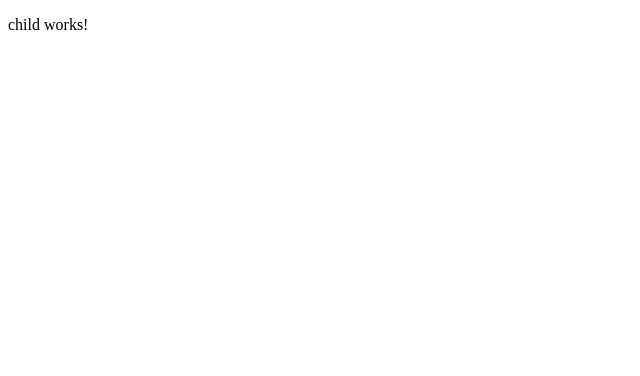
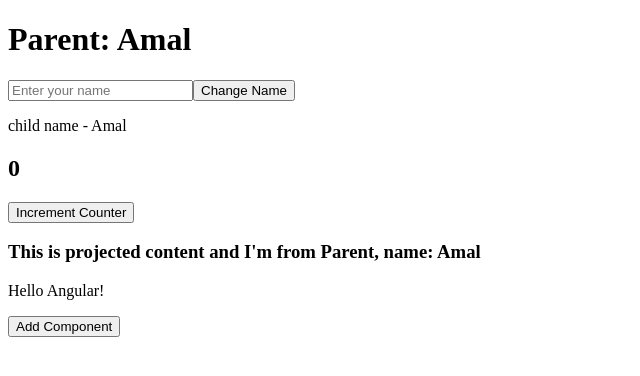
Before and after one commit to Pebhashi-Tharushika/angular-18-practice, an Angular app in the folder lifecycle-hooks/: page / in a window 1280 px wide. Shown: the top 376 px of the page, without its empty margins (0-640 px from the left). Built offline with nearby package versions, Linux system fonts and the light colour scheme.

Commit message:
ngAfterViewChecked

```diff
--- a/lifecycle-hooks/src/app/app.component.html
+++ b/lifecycle-hooks/src/app/app.component.html
@@ -1,17 +1,15 @@
 <!-- Text Interpolation Binding -->
-<!-- <h1>Parent: {{parentName}}</h1> -->
+<h1>Parent: {{parentName}}</h1>
 
 <!-- Template Variable -->
-<!-- <input #inputRef placeholder="Enter your name"> -->
+<input #inputRef placeholder="Enter your name">
 
 <!-- Event Binding -->
-<!-- <button (click)="changeName(inputRef)">Change Name</button> -->
+<button (click)="changeName(inputRef)">Change Name</button>
 
 <!-- Property Binding -->
-<!-- <app-child [childName]="parentName">
+<app-child [childName]="parentName">
   <h3>This is projected content and I'm from Parent, name: {{parentName}}</h3>
-</app-child> -->
+</app-child>
 
-<!-- <button (click)="addCmponent()">Add Component</button> -->
-
-<app-child></app-child>
+<button (click)="addCmponent()">Add Component</button>
--- a/lifecycle-hooks/src/app/app.component.ts
+++ b/lifecycle-hooks/src/app/app.component.ts
@@ -1,4 +1,4 @@
-import { AfterViewInit, Component, ViewChild, ViewContainerRef } from '@angular/core';
+import { Component, ViewContainerRef } from '@angular/core';
 import { ChildComponent } from './child/child.component';
 import { UserComponent } from './user/user.component';
 
@@ -6,36 +6,22 @@ import { UserComponent } from './user/user.component';
 @Component({
   selector: 'app-root',
   standalone: true,
-  imports: [ChildComponent, /*UserComponent*/],
+  imports: [ChildComponent,UserComponent],
   templateUrl: './app.component.html',
   styleUrl: './app.component.css'
 })
-export class AppComponent implements AfterViewInit { // Parent Component Class
+export class AppComponent { // Parent Component Class
   title = 'lifecycle-hooks';
 
-  @ViewChild(ChildComponent) childComponent!: ChildComponent;
+  constructor(private viewContainer: ViewContainerRef){}
 
-  message: string = '';
-
-  constructor() {
-    console.log(this.childComponent); //undefined
+  addCmponent(){
+    this.viewContainer.createComponent(UserComponent);
   }
 
-  // runs once after component view and child view are initialized
-  ngAfterViewInit(): void {
-    console.log("AfterViewInit is triggered: ");
-    console.log(this.childComponent); // ChildComponent object
+  parentName: string = "Amal";
+
+  changeName(inputElement: HTMLInputElement) {
+    this.parentName = inputElement.value;
   }
-
-  // constructor(private viewContainer: ViewContainerRef) {}
-
-  // addCmponent() {
-  //   this.viewContainer.createComponent(UserComponent);
-  // }
-
-  // parentName: string = "Amal";
-
-  // changeName(inputElement: HTMLInputElement) {
-  //   this.parentName = inputElement.value;
-  // }
 }
--- a/lifecycle-hooks/src/app/child/child.component.html
+++ b/lifecycle-hooks/src/app/child/child.component.html
@@ -1,11 +1,9 @@
-<!-- <p>child name - {{childName}}</p> -->
+<p>child name - {{childName}}</p>
 
-<!-- <h2>{{counter}}</h2> -->
+<h2>{{counter}}</h2>
 
-<!-- <button (click)="incrementCounter()">Increment Counter</button> -->
+<button (click)="incrementCounter()">Increment Counter</button>
 
-<!-- <ng-content></ng-content> -->
+<ng-content></ng-content>
 
-<!-- <p #paragraph>Hello Angular!</p> -->
-
-<p>child works!</p>
+<p #paragraph>Hello Angular!</p>
--- a/lifecycle-hooks/src/app/child/child.component.ts
+++ b/lifecycle-hooks/src/app/child/child.component.ts
@@ -1,4 +1,4 @@
-import { AfterContentChecked, AfterContentInit, AfterViewInit, Component, DoCheck, ElementRef, Input, OnChanges, OnInit, SimpleChanges, ViewChild } from '@angular/core';
+import { AfterContentChecked, AfterContentInit, AfterViewChecked, AfterViewInit, Component, DoCheck, ElementRef, Input, OnChanges, OnInit, SimpleChanges, ViewChild } from '@angular/core';
 
 @Component({
   selector: 'app-child',
@@ -8,49 +8,51 @@ import { AfterContentChecked, AfterContentInit, AfterViewInit, Component, DoChec
   styleUrl: './child.component.css'
 })
 
-export class ChildComponent /*implements OnChanges, OnInit, DoCheck, AfterContentInit, AfterContentChecked, AfterViewInit*/ {
+export class ChildComponent implements OnChanges, OnInit, DoCheck, AfterContentInit, AfterContentChecked, AfterViewInit,AfterViewChecked {
 
-  // @Input() childName: string = ""; // pass parent component' value to hild component
+  @Input() childName: string = ""; // pass parent component' value to hild component
 
-  // @ViewChild('paragraph') para !: ElementRef;
+  @ViewChild('paragraph') para !: ElementRef;
 
-  // counter: number = 0;
+  counter: number = 0;
 
-  message: string = "This is child message";
+  constructor() {
+    console.log("Constructor is triggered");
+    console.log(this.childName);
+  }
 
-  // constructor() {
-  //   console.log("Constructor is triggered");
-  //   console.log(this.childName);
-  // }
+  ngOnChanges(changes: SimpleChanges): void {
+    console.log("OnChanges is triggered: ");
+    console.log(changes);
+  }
 
-  // ngOnChanges(changes: SimpleChanges): void {
-  //   console.log("OnChanges is triggered: ");
-  //   console.log(changes);
-  // }
+  ngOnInit(): void {
+    console.log("OnInit is triggered: ");
+    console.log(this.childName);
+  }
 
-  // ngOnInit(): void {
-  //   console.log("OnInit is triggered: ");
-  //   console.log(this.childName);
-  // }
+  ngDoCheck(): void {
+    console.log("DoCheck is triggered: ");
+  }
 
-  // ngDoCheck(): void {
-  //   console.log("DoCheck is triggered: ");
-  // }
+  ngAfterContentInit(): void {
+    console.log("AfterContentInit is triggered: ");
+  }
 
-  // ngAfterContentInit(): void {
-  //   console.log("AfterContentInit is triggered: ");
-  // }
+  ngAfterContentChecked(): void {
+    console.log("AfterContentChecked is triggered: ");
+  }
 
-  // ngAfterContentChecked(): void {
-  //   console.log("AfterContentChecked is triggered: ");
-  // }
+  ngAfterViewInit(): void {
+    console.log("AfterViewInit is triggered: ");
+    console.log('Paragraph Text: ', this.para.nativeElement.textContent);
+  }
 
-  // ngAfterViewInit(): void {
-  //   console.log("AfterViewInit is triggered: ");
-  //   console.log('Paragraph Text: ', this.para.nativeElement.textContent);
-  // }
+  ngAfterViewChecked(): void {
+    console.log("AfterViewChecked is triggered: ");
+  }
 
-  // incrementCounter() {
-  //   this.counter++;
-  // }
+  incrementCounter() {
+    this.counter++;
+  }
 }
```
